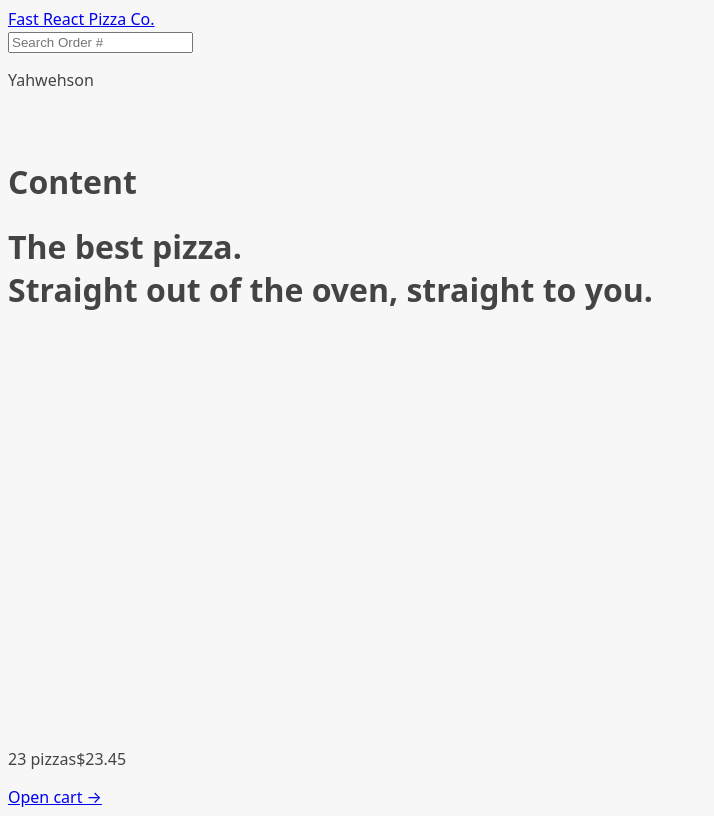
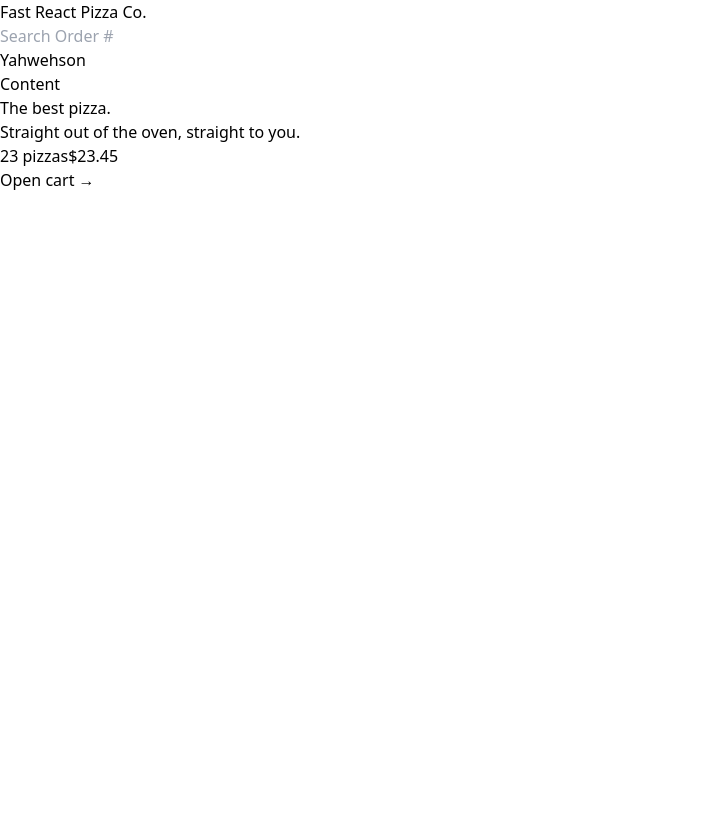
Before and after one commit to Moni-Yahwehson/Pizza-App, a React (Vite) app: page / in a window 1280 px wide. Shown: the whole page, without its empty margins (0-714 px from the left). Built offline with nearby package versions, Linux system fonts and the light colour scheme.

Commit message:
Setting up Tailwind

```diff
--- a/src/index.css
+++ b/src/index.css
@@ -1,4 +1,10 @@
-body {
+@tailwind base;
+@tailwind components;
+@tailwind utilities;
+
+
+
+/* body {
   font-family: system-ui, -apple-system, BlinkMacSystemFont, 'Segoe UI', Roboto,
     Oxygen, Ubuntu, Cantarell, 'Open Sans', 'Helvetica Neue', sans-serif;
   background-color: #f7f7f7;
@@ -10,7 +16,7 @@
   grid-template-rows: auto 1fr auto;
   gap: 32px;
   height: 100dvh;
-}
+} */
 
 /* https://dev.to/afif/i-made-100-css-loaders-for-your-next-project-4eje */
 .loader {
--- a/tailwind.config.js
+++ b/tailwind.config.js
@@ -1,8 +1,9 @@
+/* eslint-disable import/no-anonymous-default-export */
 /** @type {import('tailwindcss').Config} */
 export default {
-  content: [],
+  content: ["./index.html", "./src/**/*.{js,ts,jsx,tsx}"],
   theme: {
     extend: {},
   },
   plugins: [],
-}
+};
```
